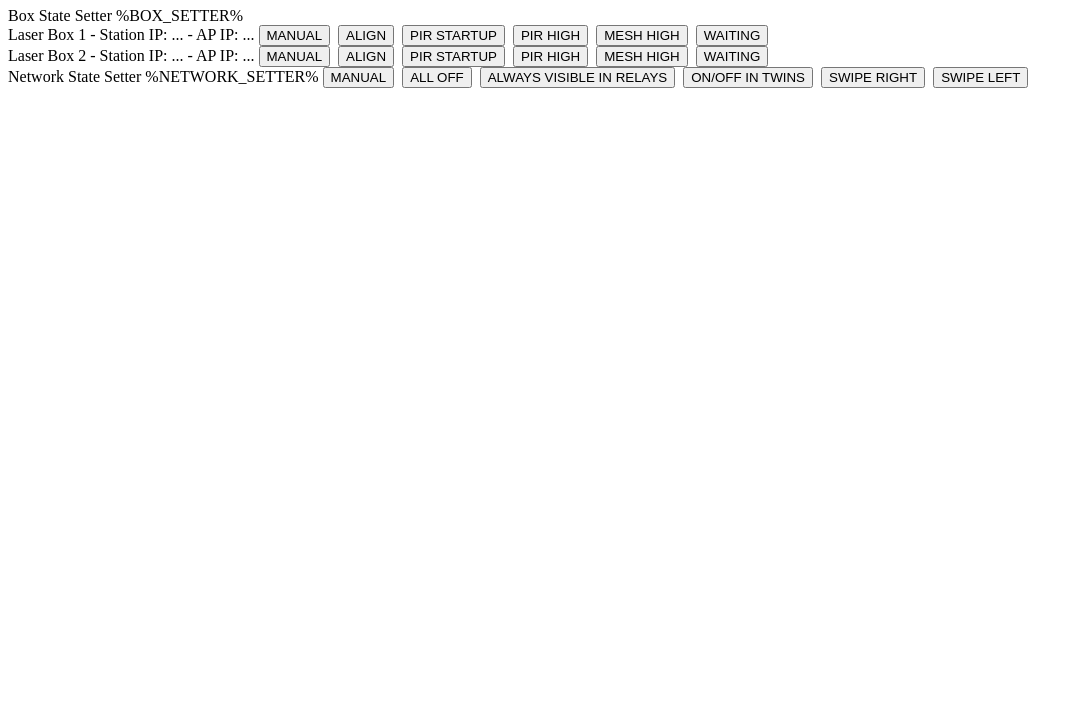
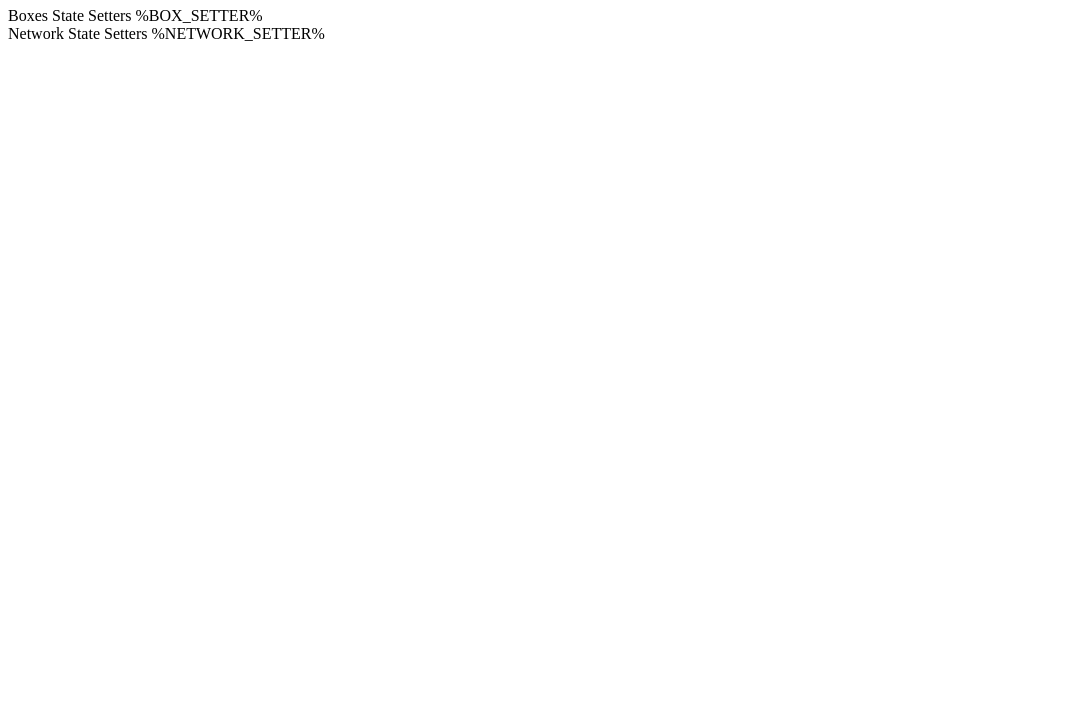
Before and after one commit to CedricLor/laserController, a plain HTML site: page data/index.htm in a window 1280 px wide. Shown: the part 73-800 px from the top of the page, without its empty margins (0-1083 px from the left). Drawn offline with Linux system fonts and the light colour scheme.

Commit message:
Reduced version to fit better to being filled from myWebServerBase::_processor

```diff
--- a/data/index.htm
+++ b/data/index.htm
@@ -7,33 +7,19 @@
     <h1>
       %I_NODE_NAME% - Station IP: %STATION_IP% - AP IP: %AP_IP%
     </h1>
-    <div class='boxes_state_setter'>Box State Setter
+    <div class='boxes_state_setter'>Boxes State Setters
       %BOX_SETTER%
-      <div>Laser Box 1 - Station IP: ... - AP IP: ...
-        <a href='?status=man&lb=1'><button>MANUAL</button></a>&nbsp;
-        <a href='?status=ali&lb=1' class='active-state'><button>ALIGN</button></a>&nbsp;
-        <a href='?status=irs&lb=1'><button>PIR STARTUP</button></a>&nbsp;
-        <a href='?status=irh&lb=1'><button>PIR HIGH</button></a>&nbsp;
-        <a href='?status=meh&lb=1'><button>MESH HIGH</button></a>&nbsp;
-        <a href='?status=wai&lb=1'><button>WAITING</button></a>&nbsp;
-      </div>
-      <div>Laser Box 2 - Station IP: ... - AP IP: ...
-        <a href='?status=man&lb=2'><button>MANUAL</button></a>&nbsp;
-        <a href='?status=ali&lb=2' class='active-state'><button>ALIGN</button></a>&nbsp;
-        <a href='?status=irs&lb=2'><button>PIR STARTUP</button></a>&nbsp;
-        <a href='?status=irh&lb=2'><button>PIR HIGH</button></a>&nbsp;
-        <a href='?status=meh&lb=2'><button>MESH HIGH</button></a>&nbsp;
-        <a href='?status=wai&lb=2'><button>WAITING</button></a>&nbsp;
-      </div>
     </div>
-    <div class='network_state_setter'>Network State Setter
+    <div class='network_state_setter'>Network State Setters
       %NETWORK_SETTER%
+      <!--
       <a href='?status=manual&net=1' class='active-state'><button>MANUAL</button></a>&nbsp;
       <a href='?status=allof&net=1'><button>ALL OFF</button></a>&nbsp;
       <a href='?status=alvire&net=1'><button>ALWAYS VISIBLE IN RELAYS</button></a>&nbsp;
       <a href='?status=ootwin&net=1'><button>ON/OFF IN TWINS</button></a>&nbsp;
       <a href='?status=swirig&net=1'><button>SWIPE RIGHT</button></a>&nbsp;
       <a href='?status=swilef&net=1'><button>SWIPE LEFT</button></a>&nbsp;
+      -->
     </div>
   </body>
 </html>
```
